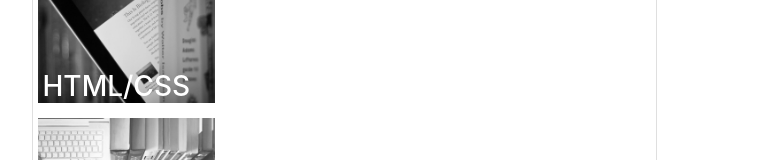
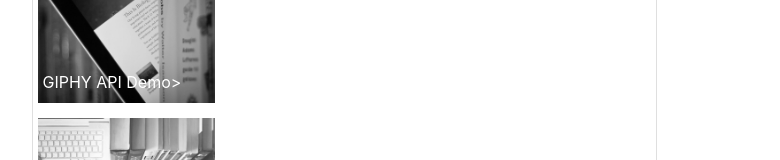
Before and after one commit to MorganMaxwell/Bootstrap-Portfolio, a plain HTML site: page portfolio.html in a window 1280 px wide. Shown: the part 465-625 px from the top of the page, without its empty margins (296-1076 px from the left). Drawn offline with nearby package versions, Linux system fonts and the light colour scheme.

Commit message:
added GIPHY API project

```diff
--- a/portfolio.html
+++ b/portfolio.html
@@ -66,7 +66,7 @@
                     <div class="col-md-4">
                         <img class="card-img" src="images/front-end.jpg">
                         <div class="card-img-overlay">
-                                <h3> HTML/CSS</h3>
+                                <a id="GIPHY-API-Demo" href="https://morganmaxwell.github.io/GIPHY-Project/" target="_blank">GIPHY API Demo</a>>
                         </div>
                     </div>
                     <div class="col-md-4">
```
